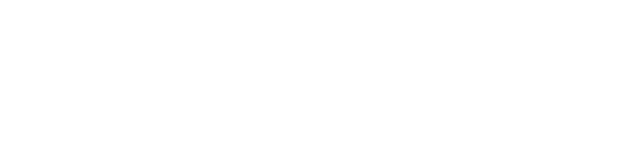
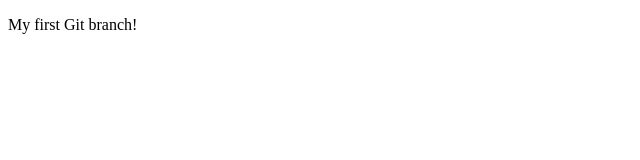
Before and after one commit to ann4ann/Test, a plain HTML site: page index2.html in a window 1280 px wide. Shown: the whole page, without its empty margins (0-640 px from the left). Drawn offline with Linux system fonts and the light colour scheme.

Commit message:
added code in index2.html

```diff
--- a/index2.html
+++ b/index2.html
@@ -7,6 +7,6 @@
     <title>Test 2 GIT</title>
 </head>
 <body>
-
+    <p>My first Git branch!</p>
 </body>
 </html>
```
